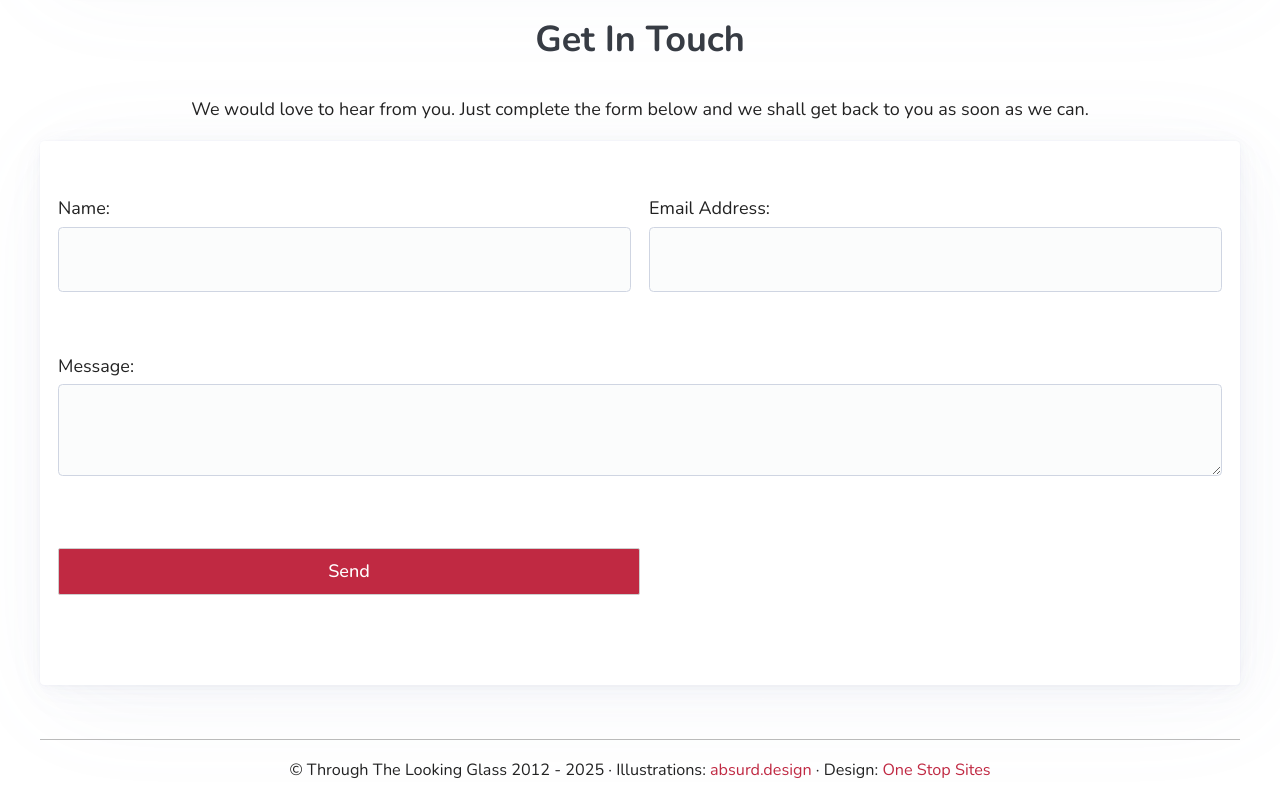
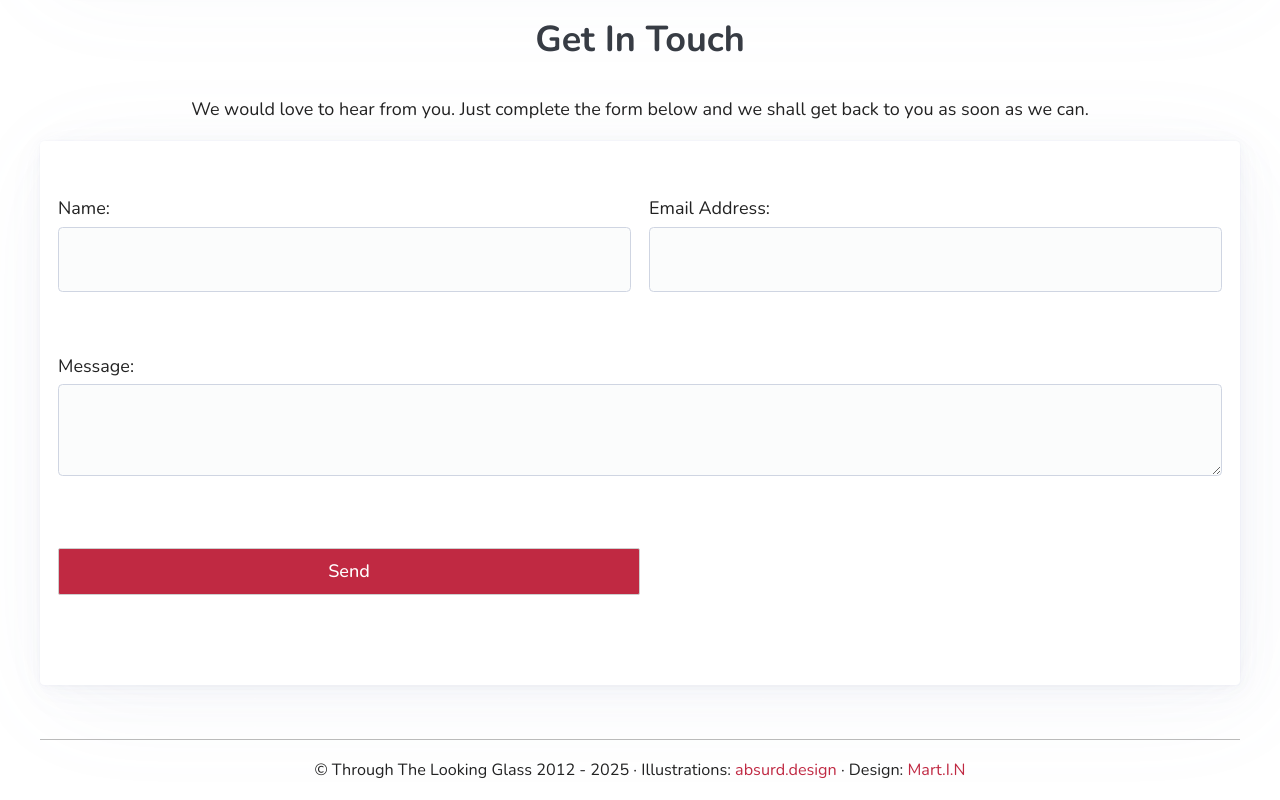
Before and after one commit to Webinaut/ttlg, an Astro site: page / in a window 1280 px wide. Shown: the part 2514-3314 px from the top of the page. Built offline with nearby package versions, Linux system fonts and the light colour scheme; Astro itself is replaced by a stand-in of ours.

Commit message:
19122025-1

```diff
--- a/src/components/Footer.astro
+++ b/src/components/Footer.astro
@@ -7,9 +7,7 @@ const year = new Date().getFullYear();
     &copy; Through The Looking Glass 2012 - <span id="footer-year">{year}</span>
     · Illustrations: <a href="https://absurd.design/" target="_blank"
       >absurd.design</a
-    > · Design: <a href="https://onestopsites.net.au/" target="_blank"
-      >One Stop Sites</a
-    >
+    > · Design: <a href="https://mart-i-n.com.au/" target="_blank">Mart.I.N</a>
   </footer>
 </div>
 <style lang="scss">
```
